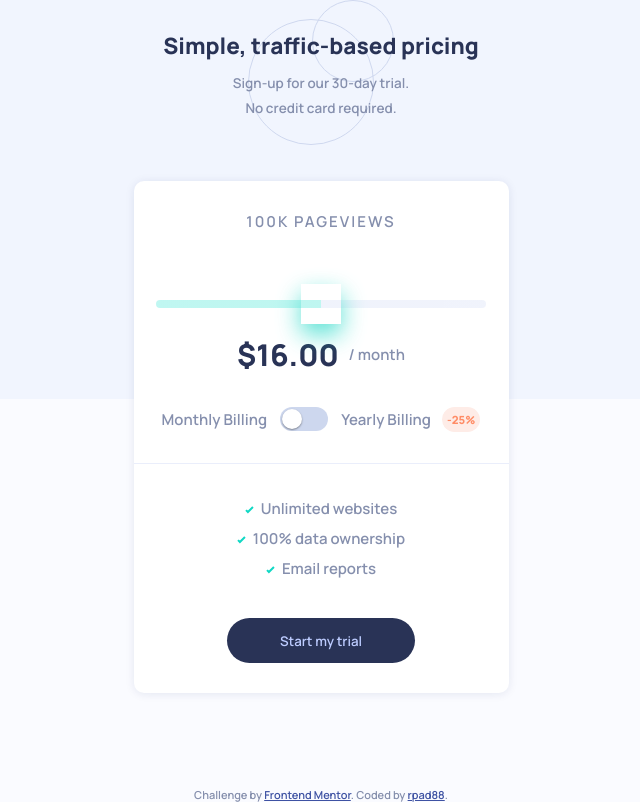
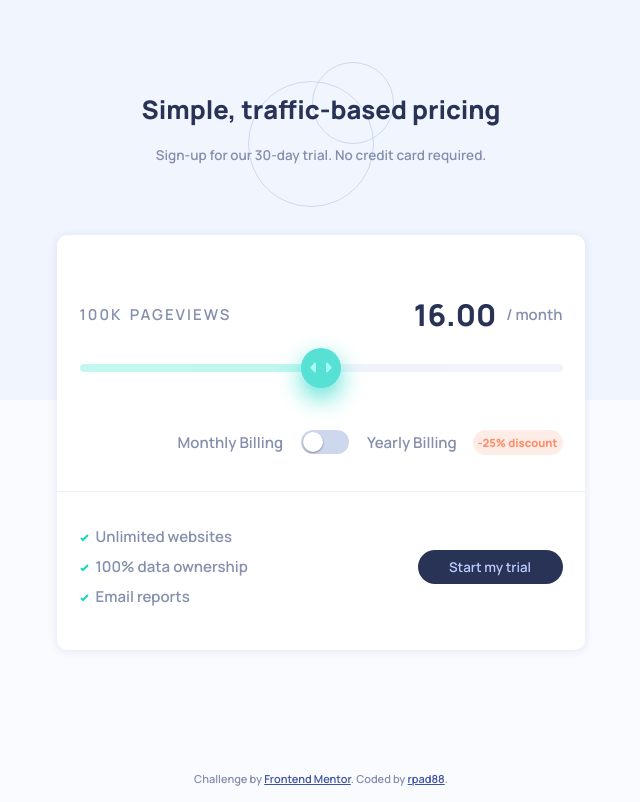
Before and after one commit to rpad88/interactive-pricing-component-main, a plain HTML site: page index.html in a window 1280 px wide. Shown: the whole page, without its empty margins (319-959 px from the left). Drawn offline with Linux system fonts and the light colour scheme.

Commit message:
Project completed

```diff
--- a/index.html
+++ b/index.html
@@ -38,7 +38,7 @@
           <div class="billing-option">
           <span>Monthly Billing</span>
           <input type="checkbox" class="checkbox" id="toggle"> <!--toggle switch-->
-         <span>Yearly Billing</span><small>-25%</small>
+          <span>Yearly Billing</span><small>-25% <span class="discount-text">discount</span></small>
           </div>
 
         </div>
@@ -49,10 +49,9 @@
             <li>100% data ownership</li>
             <li>Email reports</li>
           </ul>
-      </div>
 
           <button type="submit">Start my trial</button>
-
+        </div>
       </div>
 
   </main>
@@ -60,7 +59,7 @@
   <footer>
     <div class="attribution">
       Challenge by <a href="https://www.frontendmentor.io?ref=challenge" target="_blank">Frontend Mentor</a>.
-      Coded by <a href="#">rpad88</a>.
+      Coded by <a href="https://github.com/rpad88">rpad88</a>.
     </div>
   </footer>
 
--- a/script.js
+++ b/script.js
@@ -3,54 +3,53 @@ const myRange = document.querySelector('#myRange');
 const price = document.querySelector('#price');
 const toggle = document.querySelector('#toggle');
 
-//pick the slider value on move
-myRange.addEventListener('input', setValues);
-
+//pick the slider value on selector movement or on click
+myRange.oninput = setValues;
 //refresh values when click the toggle button
 toggle.addEventListener('click', setValues);
 
-
 function setValues() {
-    var discount = 0.75; //25% discount
-
     if(myRange.value == 1) {
         let originalPrice = 8.00;
-        let total = originalPrice * discount;
-        toggle.checked ? price.innerHTML = `$${total.toFixed(2)}` : price.innerHTML = `$${originalPrice.toFixed(2)}`;
-
+        price.innerHTML = printPrice(originalPrice);
         views.innerHTML = '10K';
+        //set background to linear-gradient from 0% to 100%
         myRange.style.background = 'linear-gradient(to right, hsl(224, 65%, 95%) 0% 100%)';
     }
     if(myRange.value == 2) {
         let originalPrice = 12.00;
-        let total = originalPrice * discount;
-        toggle.checked ? price.innerHTML = `$${total.toFixed(2)}` : price.innerHTML = `$${originalPrice.toFixed(2)}`;
-
+        price.innerHTML = printPrice(originalPrice);
         views.innerHTML = '50K';
+        //set background to linear-gradient color Green from 0% to 25%
+        //set background to linear-gradient color Pale Blue from 25% to 100%
         myRange.style.background = 'linear-gradient(to right, hsl(174, 77%, 80%) 0% 25%, hsl(224, 65%, 95%) 25% 100%)';
     }
     if(myRange.value == 3) {
         let originalPrice = 16.00;
-        let total = originalPrice * discount;
-        toggle.checked ? price.innerHTML = `$${total.toFixed(2)}` : price.innerHTML = `$${originalPrice.toFixed(2)}`;
-
+        price.innerHTML = printPrice(originalPrice);
         views.innerHTML = '100K';
         myRange.style.background = 'linear-gradient(to right, hsl(174, 77%, 80%) 0% 50%, hsl(224, 65%, 95%) 50% 100%)';
     }
     if(myRange.value == 4) {
         let originalPrice = 24.00;
-        let total = originalPrice * discount;
-        toggle.checked ? price.innerHTML = `$${total.toFixed(2)}` : price.innerHTML = `$${originalPrice.toFixed(2)}`;
-
+        price.innerHTML = printPrice(originalPrice);
         views.innerHTML = '500K';
         myRange.style.background = 'linear-gradient(to right, hsl(174, 77%, 80%) 0% 75%, hsl(224, 65%, 95%) 75% 100%)';
     }
     if(myRange.value == 5) {
         let originalPrice = 36.00;
-        let total = originalPrice * discount;
-        toggle.checked ? price.innerHTML = `$${total.toFixed(2)}` : price.innerHTML = `$${originalPrice.toFixed(2)}`;
-
+        price.innerHTML = printPrice(originalPrice);
         views.innerHTML = '1M';
         myRange.style.background = 'linear-gradient(to right, hsl(174, 77%, 80%) 0% 100%)';
     }
 }
+
+function printPrice(originalPrice) {
+    let discount = 0.75; //25% discount
+    if(toggle.checked) {
+        let total = originalPrice * discount;
+        return total.toFixed(2);
+    } else {
+        return originalPrice.toFixed(2);
+    }
+}
--- a/slider.css
+++ b/slider.css
@@ -19,12 +19,23 @@ input[type="range"]:hover {
     opacity: 1;
 }
 
+input[type="range"]:active {
+    cursor: grabbing;
+}
+
 input[type="range"]::-webkit-slider-thumb {
     -webkit-appearance: none;
     appearance: none;
     width: 40px;
     height: 40px;
     border: 0;
+    border-radius: 50%;
+    background-color: hsl(174, 86%, 45%);
+    background-image: url('./images/icon-slider.svg');
+    background-repeat: no-repeat;
+    background-position: center;
+    cursor: pointer;
+    outline: none;
     box-shadow: 0 10px 25px hsl(174, 86%, 45%);
 
 }
--- a/style.css
+++ b/style.css
@@ -20,16 +20,18 @@ body{
     justify-content: center;
     min-width: 100vw;
     min-height: 100vh;
-    background-image: url(./images/bg-pattern.svg);
+    background-image: url('./images/bg-pattern.svg');
     background-repeat: no-repeat;
-    background-size: contain;
+    background-size: 100% 50%;
     background-color: hsl(230, 100%, 99%);
     color: var(--text);
     font-size: 15px;
 }
 
 main.container {
-    width: 375px;
+    min-width: 23.4rem;
+    max-width: 46rem;
+    margin-top: 3rem;
     /* border: 1px solid #000; */
     text-align: center;
     padding: 2em 0;
@@ -49,7 +51,7 @@ main.container > p {
     font-size: .9em;
 }
 
-main.container .card {
+.card {
     background-color: hsl(0, 0%, 100%);
     margin-top: 4rem;
     margin-bottom: 4rem;
@@ -90,13 +92,17 @@ main.container .card {
     margin: 2em 0;
 }
 
-.billing-option small {
+small {
     color: hsl(15, 100%, 70%);
     font-size: .75em;
     font-weight: 800;
     background-color: hsl(14, 92%, 95%);
     padding: 5px;
     border-radius: 15px;
+}
+
+.discount-text {
+    display: none;
 }
 
 hr {
@@ -108,15 +114,13 @@ hr {
 .card-body {
     padding: .5em 1.5em;
 }
-.card-body ul {
+ul {
     list-style-image: url('./images/icon-check.svg');
+    line-height: 2em;
     list-style-position: inside;
-    display: inline-block;
-    line-height: 2em;
-    padding: 0 0;
 }
 
-.card button {
+button {
     width: 50%;
     outline: none;
     border: none;
@@ -127,16 +131,67 @@ hr {
     margin-top: 2em;
 }
 
-
-
-
-
-
-
-
-
-
 footer {
     display: block;
     width: 100%;
 }
+
+@media(min-width: 700px) {
+    h2 {
+        font-size: 1.6rem;
+    }
+    main.container > p {
+        display: inline-block;
+    }
+    .card {
+        width: 33rem;
+    }
+    .card-header {
+        display: flex;
+        flex-wrap: wrap;
+    }
+    .card-header p {
+        order: 1;
+        width: 9.5rem;
+        display: flex;
+        margin: 2rem auto 2rem 0;
+        align-items: center;
+        justify-content: space-between;
+    }
+    .price-div {
+        order: 2;
+        margin: 1.8rem 0 1.8rem auto;
+    }
+    .slider {
+        order: 3;
+    }
+
+    .billing-option {
+        order: 4;
+        width: 100%;
+        justify-content: flex-end;
+        gap: 1rem;
+    }
+
+    .discount-text {
+        display: inline-block;
+    }
+
+    .card-body {
+        display: inline-flex;
+        width: 100%;
+        align-items: center;
+        justify-content: space-between;
+    }
+    ul {
+        text-align: left;
+        list-style-position: inside;
+    }
+
+    button {
+        width: 30%;
+        padding: 0.5rem 1rem;
+        margin: 0;
+    }
+
+}
--- a/toogle.css
+++ b/toogle.css
@@ -17,6 +17,7 @@ input[type=checkbox] {
     -webkit-appearance: none;
     -moz-appearance: none;
     appearance: none;
+    border: 0;
 }
 
 /* create element before and after*/
@@ -32,7 +33,7 @@ input[type=checkbox]::before, input[type=checkbox]::after {
                 transform .15s ease-in;
 }
 
-/*default color when is not checked*/
+/*default background-color when is not checked*/
 input[type=checkbox]::before {
     background-color: hsl(223, 50%, 87%);
     width: 100%;
@@ -40,7 +41,7 @@ input[type=checkbox]::before {
     border-radius: 28px;
 }
 
-/* toggle style*/
+/* toggle ball color*/
 input[type=checkbox]::after {
     margin: 2px 0 0 2px;
     background: #fff;
@@ -50,22 +51,22 @@ input[type=checkbox]::after {
     box-shadow: 0 1px 2px rgba(0, 0, 0, 0.4);
 }
 
-/*troca a cor se estiver com a propriedade checked no html ou o usuário "checar"*/
+/*change background-color if checked*/
 input[type=checkbox]:checked::before {
     background-color: hsl(174, 77%, 80%);
 }
 
-/*muda a posição do botão toggle se estiver checado*/
+/*change button position if checked*/
 input[type=checkbox]:checked::after {
     left: 24px;
 }
 
-/*Efeito opicional de quando preciona o botão*/
+/*optional effect when button is pressed*/
 input[type=checkbox]:active::after {
     transform: scale(1.15, 0.85);
 }
 
-/*Se o input tiver com o atributo disabled a cor é alterada*/
+/*set a background-color when disabled*/
 input[type=checkbox]:disabled::before {
      background-color: hsl(223, 50%, 87%) !important;
 }
```
Also changed, not shown: screenshot.png (added), 2 other files. Lines whose indentation alone changed are shown as unchanged.
